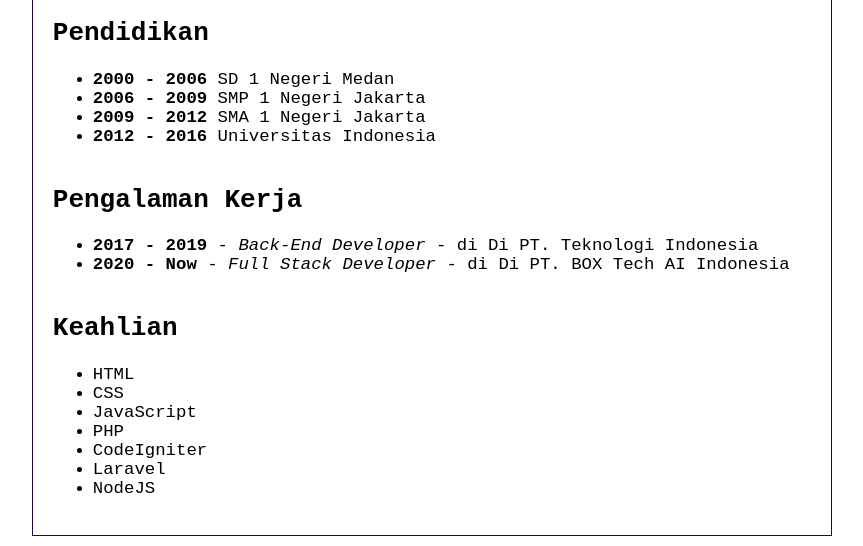
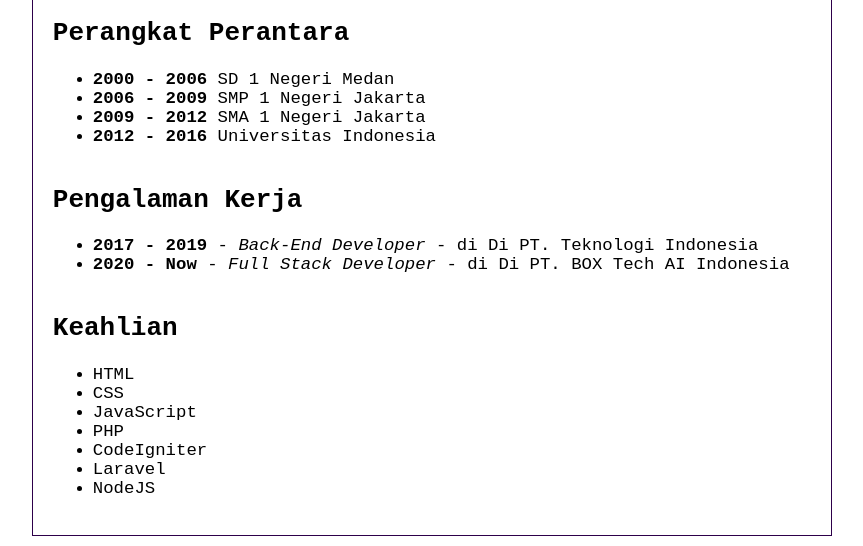
Before and after one commit to algieinact/algieinact.github.io, a plain HTML site: page index.html in a window 1280 px wide. Shown: the part 379-925 px from the top of the page, without its empty margins (208-1071 px from the left). Drawn offline with Linux system fonts and the light colour scheme.

Commit message:
Update index.html

```diff
--- a/index.html
+++ b/index.html
@@ -71,7 +71,7 @@
 
 		<div class="blok">
 
-			<h2>Pendidikan</h2>
+			<h2>Perangkat Perantara</h2>
 
 			<div>
 				<ul>
```
